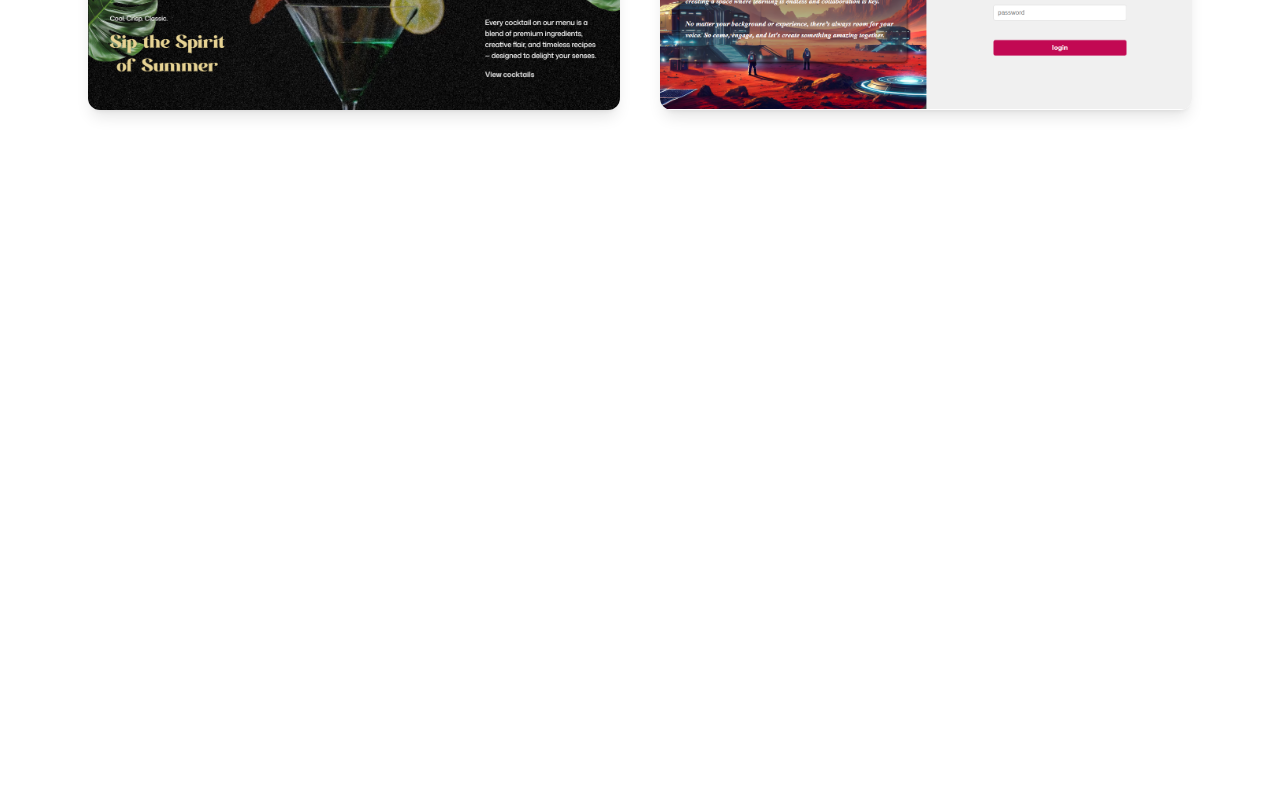
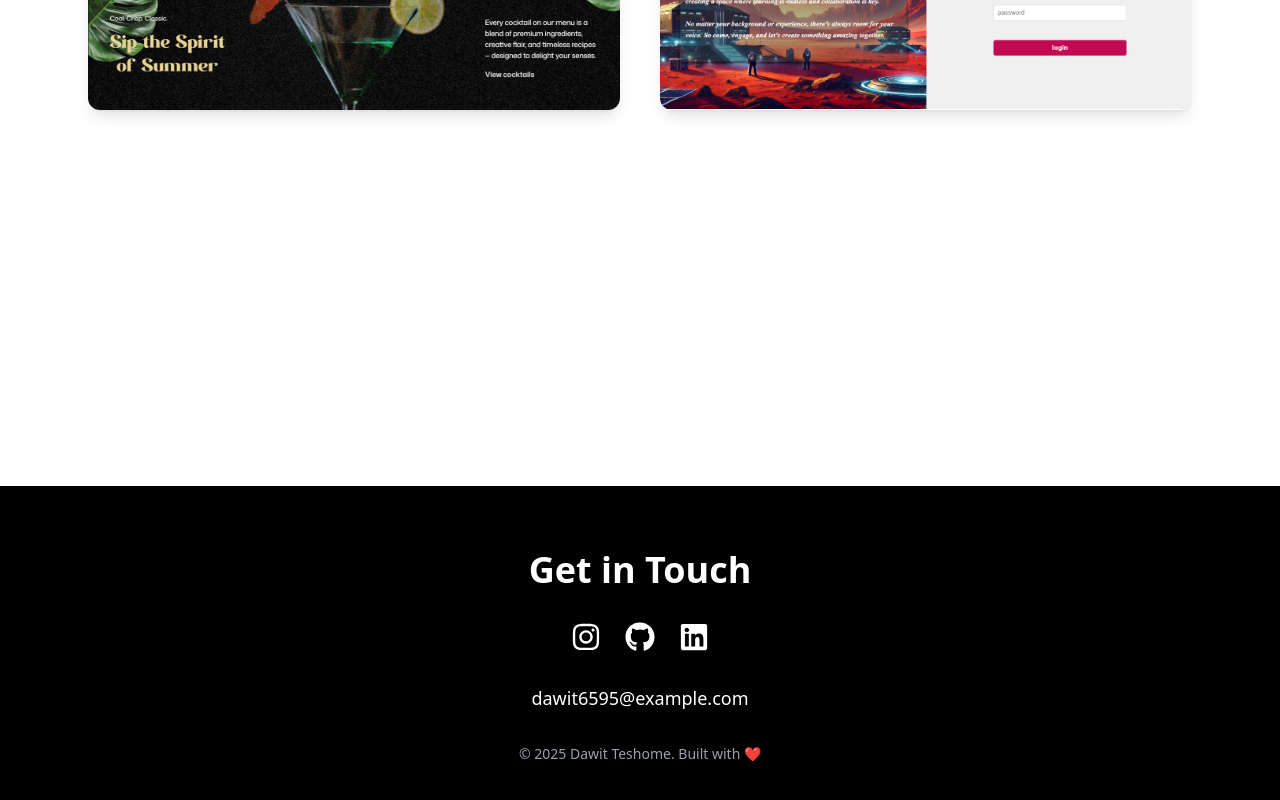
Before and after one commit to Dawit-coder/dawitteshome, a React (Vite) app: page / in a window 1280 px wide. Shown: the part 1818-2618 px from the top of the page. Before the commit the page ends 2304 px from the top, so only its background shows below. Built offline with nearby package versions, Linux system fonts and the light colour scheme.

Commit message:
Implement the contact section

```diff
--- /dev/null
+++ b/src/Components/Contact.jsx
@@ -0,0 +1,56 @@
+import React from "react";
+import { FaInstagram, FaGithub, FaLinkedin } from "react-icons/fa";
+
+const Contact = () => {
+  return (
+    <footer className="relative bg-black text-white py-16">
+      <div className="max-w-6xl mx-auto px-6 flex flex-col items-center">
+        {/* Contact Title */}
+        <h2 className="text-4xl font-bold mb-8">Get in Touch</h2>
+
+        {/* Social Icons */}
+        <div className="flex gap-6 mb-8">
+          <a
+            href="https://www.instagram.com/your_username"
+            target="_blank"
+            rel="noopener noreferrer"
+            className="hover:text-amber-400 transition-colors duration-300"
+          >
+            <FaInstagram size={30} />
+          </a>
+          <a
+            href="https://github.com/Dawit-coder"
+            target="_blank"
+            rel="noopener noreferrer"
+            className="hover:text-amber-400 transition-colors duration-300"
+          >
+            <FaGithub size={30} />
+          </a>
+          <a
+            href="https://www.linkedin.com/in/dawitteshome/"
+            target="_blank"
+            rel="noopener noreferrer"
+            className="hover:text-amber-400 transition-colors duration-300"
+          >
+            <FaLinkedin size={30} />
+          </a>
+        </div>
+
+        {/* Optional Email */}
+        <a
+          href="mailto:your_email@example.com"
+          className="mb-8 text-lg hover:text-amber-400 transition-colors duration-300"
+        >
+          dawit6595@example.com
+        </a>
+
+        {/* Footer Note */}
+        <p className="text-sm text-gray-400">
+          &copy; {new Date().getFullYear()} Dawit Teshome. Built with ❤️
+        </p>
+      </div>
+    </footer>
+  );
+};
+
+export default Contact;
--- a/src/Pages/Home.jsx
+++ b/src/Pages/Home.jsx
@@ -4,6 +4,7 @@ import Navbar from '../Components/Navbar'
 import Hero from '../Components/Hero'
 import About from '../Components/About'
 import Projects from '../Components/Projects'
+import Contact from '../Components/Contact'
 
 
 const Home = () => {
@@ -14,6 +15,7 @@ const Home = () => {
       <Hero/>
       <About/>
       <Projects/>
+      <Contact/>
     </div>
   )
 }
```
